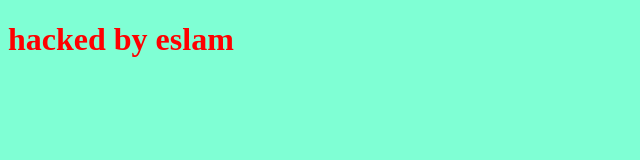
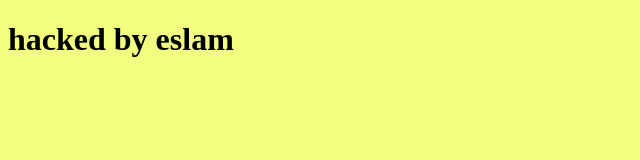
Before and after one commit to erslam-hub/myproject-e, a plain HTML site: page index.html in a window 1280 px wide. Shown: the whole page, without its empty margins (0-640 px from the left). Drawn offline with Linux system fonts and the light colour scheme.

Commit message:
chnging the style

```diff
--- a/style.css
+++ b/style.css
@@ -1,7 +1,7 @@
 h1{
-    color: red;
+    color: black;
 }
 body{
-background-color: aquamarine;
+background-color: rgb(240, 255, 127);
 
 }
```
